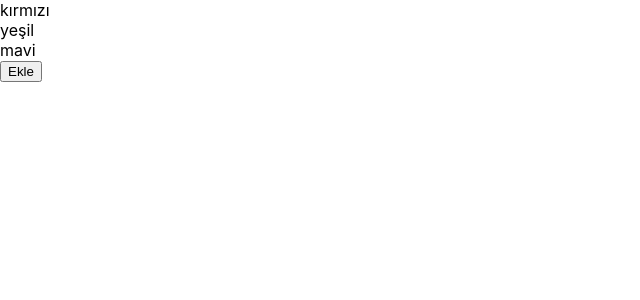
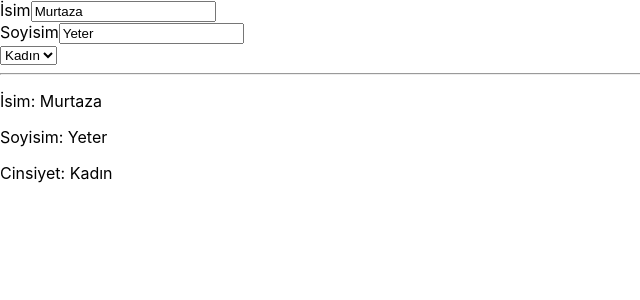
Before and after one commit to Mervegk/gelyaz-react, a React (Create React App) app: page / in a window 1280 px wide. Shown: the top 300 px of the page, without its empty margins (0-640 px from the left). Built offline with nearby package versions, Linux system fonts and the light colour scheme.

Commit message:
state form operations 1

```diff
--- a/src/App.js
+++ b/src/App.js
@@ -2,13 +2,16 @@
 import Counter from './components/Counter';
 import User from './components/User';
 import Colors from './components/Colors';
+import Form from './components/Form';
+
 
 function App() {
   return (
     <div>
       {/*  <User />
-      <Counter /> */}
-      <Colors />
+      <Counter />
+      <Colors />  */}
+      <Form />
     </div>
   );
 }
--- /dev/null
+++ b/src/components/Form.jsx
@@ -0,0 +1,31 @@
+import React, { useState } from 'react'
+
+export default function Form() {
+  const [name, setName] = useState("Murtaza");
+  const [surname, setSurname] = useState("Yeter");
+  const [gender, setGender] = useState("Kadın");
+  return (
+    <div>
+      <div>
+        İsim
+        <input type="text" placeholder='isim' value={name} onChange={(e) => setName(e.target.value)} />
+      </div>
+      <div>
+        Soyisim
+        <input type="text" placeholder='soyisim' value={surname} onChange={(e) => setSurname(e.target.value)} />
+      </div>
+      <div>
+        <select name="" id="" value={gender} onChange={(e) => setGender(e.target.value)}>
+          <option value="Kadın">Kadın</option>
+          <option value="Erkek">Erkek</option>
+        </select>
+      </div>
+      <div>
+        <hr />
+        <p>İsim: {name}</p>
+        <p>Soyisim: {surname}</p>
+        <p>Cinsiyet: {gender}</p>
+      </div>
+    </div>
+  )
+}
```
